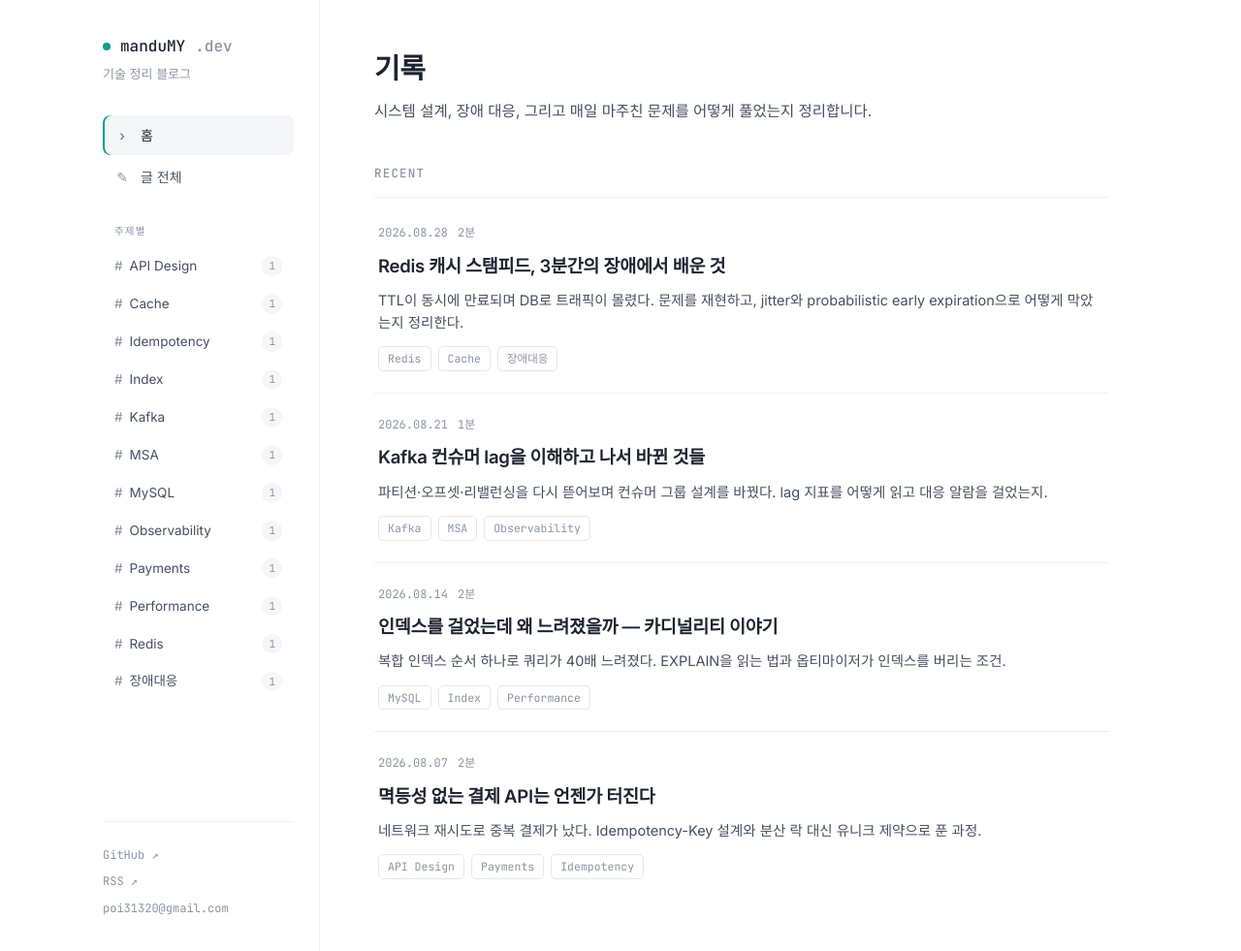
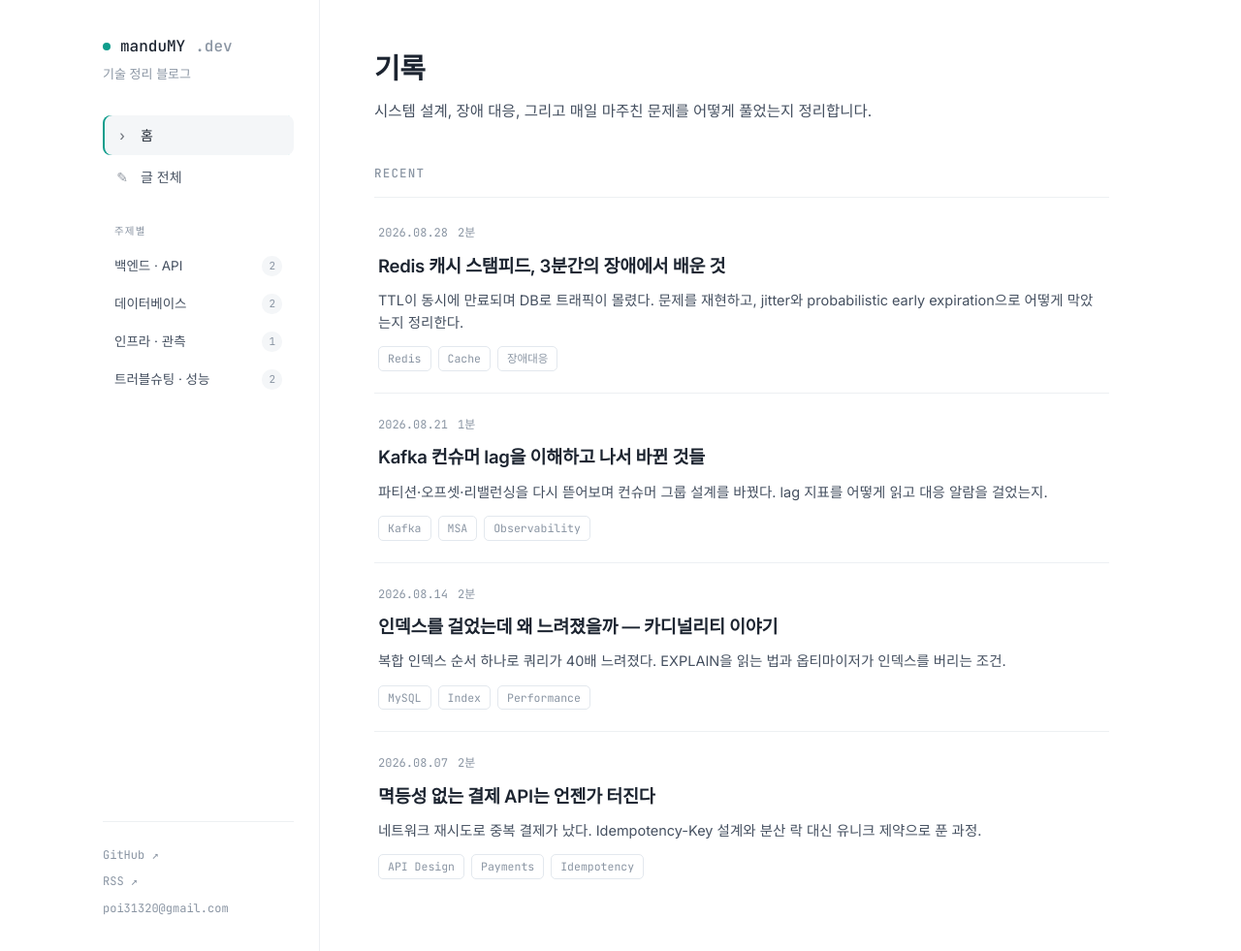
Before and after one commit to manduMY/manduMY.github.io, a Jekyll site: the page built from index.html, in a window 1280 px wide and 981 px high. Shown: the whole window at 97% size. Built offline with Jekyll 4.4.1, drawn with Linux system fonts in a browser that asks for light colours.

Commit message:
주제를 config에서 직접 정의하는 방식으로 변경
- _config.yml의 topics로 큰 주제(관련 태그 묶음) 4개 정의
- 사이드바는 태그 자동나열 대신 정의된 주제만 노출(개수 포함)
- tags.html 제거, topics.html(/topics/) 신설: 주제별로 글 그룹핑

Co-Authored-By: Claude Opus 4.8 <noreply@anthropic.com>

```diff
--- a/_config.yml
+++ b/_config.yml
@@ -18,6 +18,20 @@ kramdown:
 plugins:
   - jekyll-feed
 
+# ── 주제 정의 ──────────────────────────────────────────────
+# 왼쪽 사이드바 "주제별"에 직접 정한 주제만 노출된다.
+# 글에 단 태그(tags)가 아래 tags 목록에 하나라도 걸리면 그 주제로 묶인다.
+# 주제를 추가/이름변경/재배치하려면 이 목록만 고치면 된다.
+topics:
+  - name: 백엔드 · API
+    tags: [API Design, MSA, Idempotency, Payments]
+  - name: 데이터베이스
+    tags: [MySQL, Index, Redis, Cache]
+  - name: 인프라 · 관측
+    tags: [Kafka, Observability]
+  - name: 트러블슈팅 · 성능
+    tags: [장애대응, Performance]
+
 defaults:
   - scope:
       path: ""
--- a/_layouts/default.html
+++ b/_layouts/default.html
@@ -24,13 +24,18 @@
       <a class="{% if page.nav == 'archive' %}active{% endif %}" href="{{ '/archive/' | relative_url }}"><span class="ic">✎</span> 글 전체</a>
     </nav>
 
-    {% assign sorted_tags = site.tags | sort %}
-    {% if sorted_tags.size > 0 %}
+    {% if site.topics.size > 0 %}
     <div class="side-section">
       <div class="side-label">주제별</div>
       <nav class="side topics">
-        {% for tag in sorted_tags %}
-        <a href="{{ '/tags/' | relative_url }}#{{ tag[0] | slugify }}"><span class="hash">#</span>{{ tag[0] }}<span class="cnt">{{ tag[1] | size }}</span></a>
+        {% for topic in site.topics %}
+          {% assign tcount = 0 %}
+          {% for post in site.posts %}
+            {% assign matched = false %}
+            {% for t in post.tags %}{% if topic.tags contains t %}{% assign matched = true %}{% endif %}{% endfor %}
+            {% if matched %}{% assign tcount = tcount | plus: 1 %}{% endif %}
+          {% endfor %}
+        <a href="{{ '/topics/' | relative_url }}#{{ topic.name | slugify }}">{{ topic.name }}<span class="cnt">{{ tcount }}</span></a>
         {% endfor %}
       </nav>
     </div>
--- a/assets/css/style.css
+++ b/assets/css/style.css
@@ -68,6 +68,7 @@ main{padding:52px 56px;min-width:0}
 .archive-list .a-title{font-size:15px;font-weight:500;transition:.15s}
 .archive-list a:hover .a-title{color:var(--accent)}
 .archive-list .a-tags{display:flex;gap:6px}
+.archive-list li.empty{color:var(--fg-mute);font-size:14px}
 .tag-cloud{display:flex;flex-wrap:wrap;gap:9px;margin:6px 0 8px}
 .tag-chip{font-family:var(--mono);font-size:13px;color:var(--fg-dim);border:1px solid var(--border);padding:5px 12px;border-radius:20px;transition:.15s}
 .tag-chip span{color:var(--fg-mute);font-size:11px;margin-left:3px}
```
Also changed, not shown: tags.html (deleted, +0 -28 lines), topics.html (added, +29 -0 lines).
